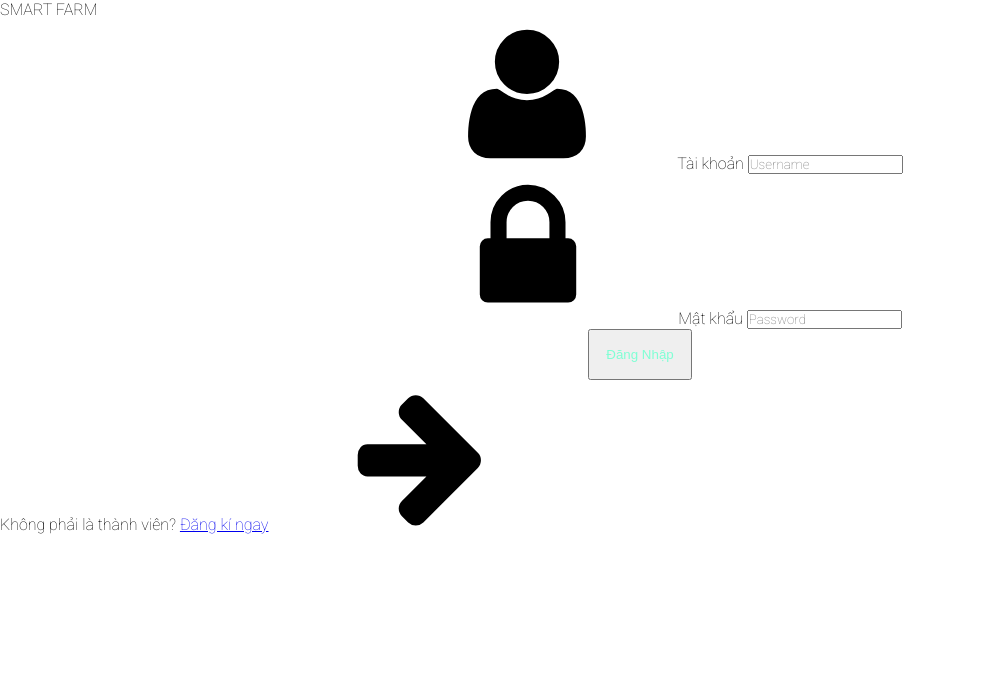
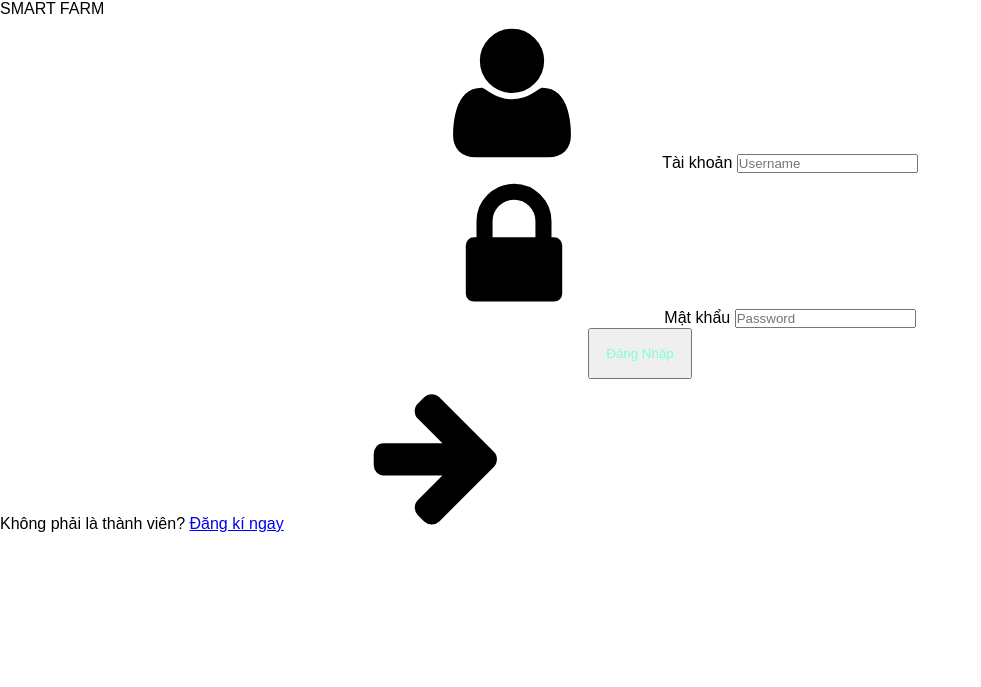
Before and after one commit to thanggtrann12/IOT, a PHP site: template templates/login.html in a window 1280 px wide. Shown: the top 687 px of the page, without its empty margins (0-981 px from the left). Run offline with PHP 8.4, Linux system fonts and the light colour scheme; the template is opened without the code that fills it, so the values that code supplies are empty; some libraries are stand-ins or nearby versions.

Commit message:
Update login.css

```diff
--- a/static/login.css
+++ b/static/login.css
@@ -7,7 +7,7 @@
 
 body,
 input {
-  font-family: 'Roboto', sans-serif;
+  font-family: sans-serif;
 }
 
 .container {
```
